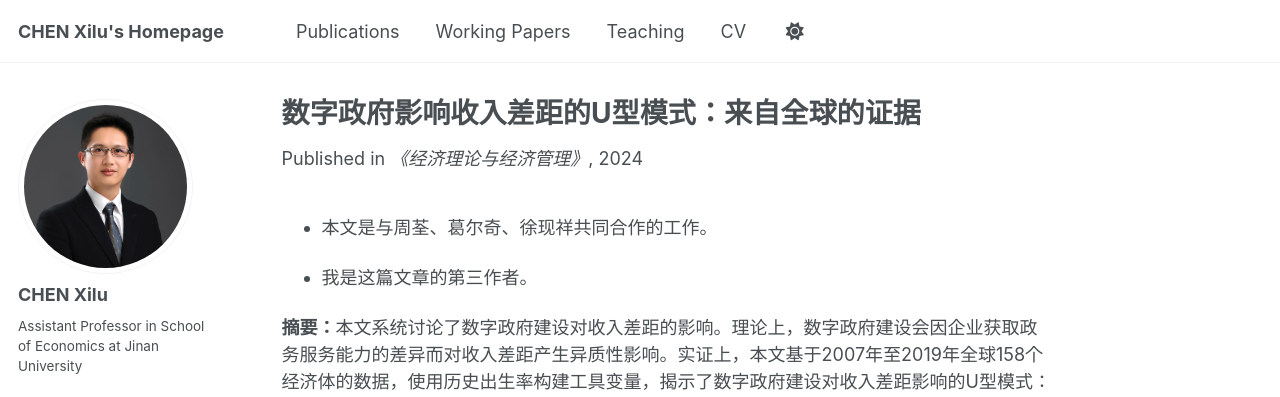
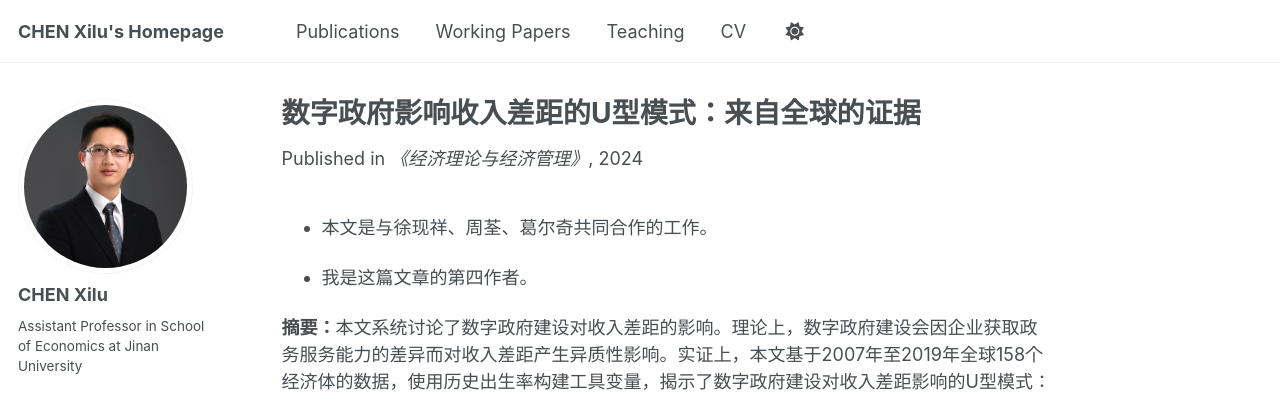
Before and after one commit to Xilu-CHEN/xilu-chen.github.io, a Jekyll site: the page built from _publications/JJLLYJJGL2024.md, in a window 1280 px wide and 1215 px high. Shown: the top 397 px of the window. Built offline with Jekyll 4.4.1, drawn with Linux system fonts in a browser that asks for light colours; some web fonts are replaced; a script that is not in the unit is left out.

Commit message:
Update JJLLYJJGL2024.md

```diff
--- a/_publications/JJLLYJJGL2024.md
+++ b/_publications/JJLLYJJGL2024.md
@@ -9,9 +9,9 @@ venue: '《经济理论与经济管理》'
 paperurl: 'http://xilu-chen.github.io/files/JJLLYJJGL2024.pdf'
 ---
 
-* 本文是与周荃、葛尔奇、徐现祥共同合作的工作。
+* 本文是与徐现祥、周荃、葛尔奇共同合作的工作。
 
-* 我是这篇文章的第三作者。
+* 我是这篇文章的第四作者。
 
 **摘要：**本文系统讨论了数字政府建设对收入差距的影响。理论上，数字政府建设会因企业获取政务服务能力的差异而对收入差距产生异质性影响。实证上，本文基于2007年至2019年全球158个经济体的数据，使用历史出生率构建工具变量，揭示了数字政府建设对收入差距影响的U型模式：若数字政府建设水平已较高，则进一步的建设会扩大收入差距；若建设水平较低，则结论相反。在数字政府建设过程中，中国应着重提升数字技术覆盖面和服务精准度，深化数字技术在再分配过程中的应用。
 
```
